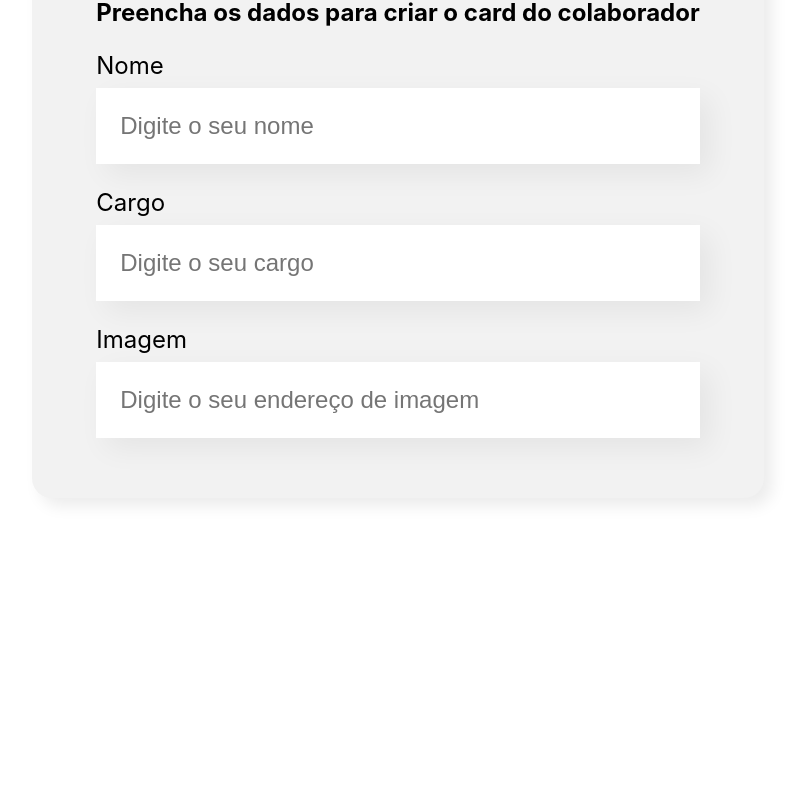
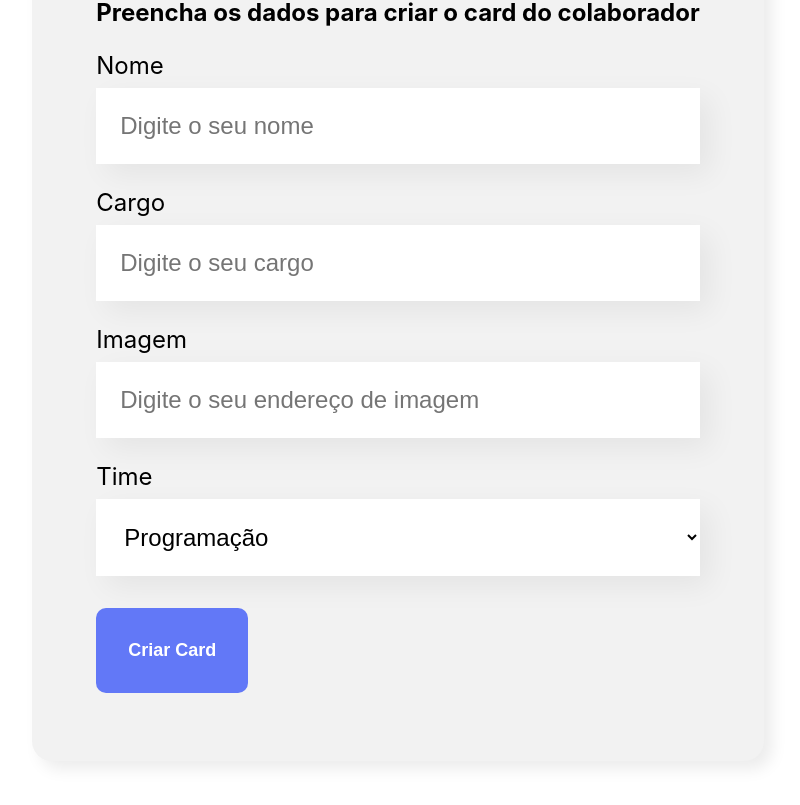
Before and after one commit to AndreCoutinhom/organo, a React (Create React App) app: page / in a window 1280 px wide. Shown: the part 636-1441 px from the top of the page, without its empty margins (242-1042 px from the left). Before the commit the page ends 1214 px from the top, so only its background shows below. Built offline with nearby package versions, Linux system fonts and the light colour scheme.

Commit message:
Props do Formulario implantadas

```diff
--- /dev/null
+++ b/src/components/Botao/Botao.css
@@ -0,0 +1,16 @@
+.botao {
+    background-color: #6278F7;
+    border-radius: 10px;
+    font-weight: 700;
+    font-size: 18px;
+    padding: 32px;
+    border: none;
+    cursor: pointer;
+    color: #fff;
+    margin: 32px 0;
+    transition: .5s;
+}
+
+.botao:hover {
+    color: #95FFD4;
+}
--- /dev/null
+++ b/src/components/Botao/index.js
@@ -0,0 +1,11 @@
+import './Botao.css'
+
+const Botao = (props) => {
+    return (<button className="botao">
+        {props.children}
+    </button>
+
+    )
+}
+
+export default Botao;
--- a/src/components/CampoTexto/index.js
+++ b/src/components/CampoTexto/index.js
@@ -9,7 +9,7 @@
             <label>
                 {props.label}
             </label>
-            <input placeholder={placeholderModificada} />
+            <input required={props.obrigatorio} placeholder={placeholderModificada} />
         </div>
     )
 }
--- a/src/components/Formulario/index.js
+++ b/src/components/Formulario/index.js
@@ -1,14 +1,37 @@
+import Botao from '../Botao';
 import CampoTexto from '../CampoTexto';
+import ListaSuspensa from '../ListaSuspensa';
 import './Formulario.css'
 
 const Formulario = () => {
+
+    const times = [
+        'Programação',
+        'Front-End',
+        'Data Science',
+        'Inteligência Artificial',
+        'Devops',
+        'Ux & Design',
+        'Mobile',
+        'Inovação & Gestão'
+    ]
+
+    const aoSalvar = (evento) => {
+        evento.preventDefault()
+        console.log('Form foi submetido');
+    }
+
     return (
         <section className="formulario">
-            <form>
+            <form onSubmit={aoSalvar}>
                 <h2>Preencha os dados para criar o card do colaborador</h2>
-                <CampoTexto label="Nome" placeholder="o seu nome"/>
-                <CampoTexto label="Cargo" placeholder="o seu cargo"/>
+                <CampoTexto obrigatorio={true} label="Nome" placeholder="o seu nome"/>
+                <CampoTexto obrigatorio={true} label="Cargo" placeholder="o seu cargo"/>
                 <CampoTexto label="Imagem" placeholder="o seu endereço de imagem"/>
+                <ListaSuspensa obrigatorio={true} label="Time" itens={times}/>
+                <Botao>
+                    Criar Card
+                </Botao>
 
             </form>
         </section>
--- /dev/null
+++ b/src/components/ListaSuspensa/ListaSuspensa.css
@@ -0,0 +1,15 @@
+.lista-suspensa label {
+    display: block;
+    margin-bottom: 8px;
+    font-size: 24px;
+}
+
+.lista-suspensa select {
+    background-color: #FFF;
+    box-shadow: 10px 10px 30px rgba(0, 0, 0, 0.06);
+    width: 100%;
+    border: none;
+    font-size: 24px;
+    padding: 24px;
+    box-sizing: border-box;
+}
--- /dev/null
+++ b/src/components/ListaSuspensa/index.js
@@ -0,0 +1,14 @@
+import './ListaSuspensa.css'
+
+const ListaSuspensa = (props) => {
+    return (
+        <div className="lista-suspensa">
+            <label>{props.label}</label>
+            <select required={props.obrigatorio}>
+                    {props.itens.map(item => <option key={item}>{item}</option>)}
+            </select>
+        </div>
+    )
+}
+
+export default ListaSuspensa;
```
